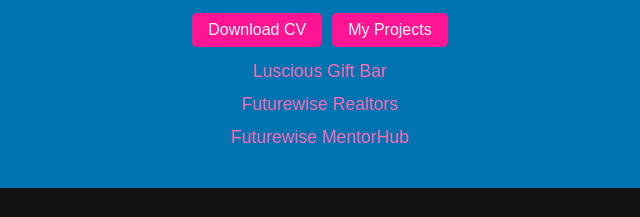
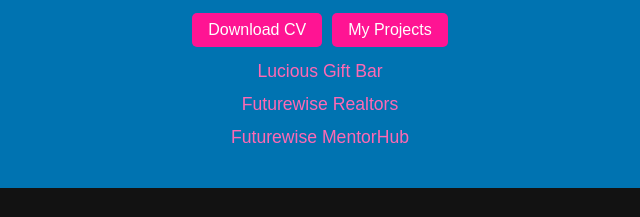
Before and after one commit to Connie-Atieno/Connie-, a plain HTML site: page index.html in a window 1280 px wide. Both pictures are taken after a click on the button "My Projects". Shown: the part 246-463 px from the top of the page, 320-960 px from the left. Drawn offline with Linux system fonts and the light colour scheme.

Commit message:
Update index.html

```diff
--- a/index.html
+++ b/index.html
@@ -151,7 +151,7 @@
       </div>
 
       <div class="projects" id="projects">
-        <a href="https://www.luciousgiftbar.com" target="_blank">Luscious Gift Bar</a>
+        <a href="https://www.luciousgiftbar.com" target="_blank">Lucious Gift Bar</a>
         <a href="https://www.futurewiserealtors.com" target="_blank">Futurewise Realtors</a>
         <a href="https://www.futurewisementorhub.com" target="_blank">Futurewise MentorHub</a>
       </div>
```
